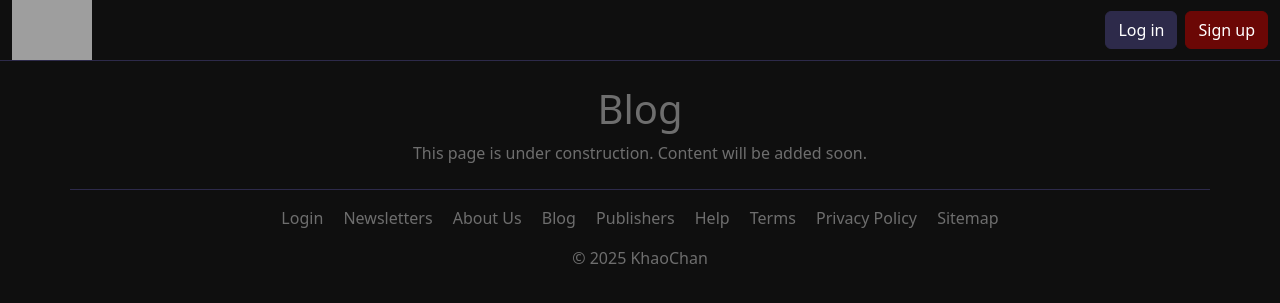
After one commit to nimish-khaochan/khaochan, a Django app: page /blog/ in a window 1280 px wide. The commit adds this page. Shown: the top 303 px of the page. Run offline with Django 5.2, Linux system fonts and the light colour scheme; grey boxes are pictures that could not be loaded.

Commit message:
feat: Add SEO meta tags, custom footer, error pages, and user account basics
- Added comprehensive SEO meta and Open Graph tags in base.html.
- Created footer with placeholder navigation links (Login, Newsletters, About Us, etc.).
- Implemented custom error pages (404.html and 500.html) for improved user experience.
- Integrated Django’s built-in user authentication system with conditional navbar buttons (Login, Sign up, Log Out).
- Customized navbar with distinct "Log in" (blue) and "Sign up" (#6B0705 red) buttons.
- Fixed logout issue by changing logout action to POST request.

```diff
--- a/khaochan_project/khaochan_project/settings.py
+++ b/khaochan_project/khaochan_project/settings.py
@@ -25,7 +25,7 @@ SECRET_KEY = 'django-insecure-+x0%xh)(*8$k-hny8!syo2ml&o(0qd*k*4xn*1p9(!z6t%h%z0
 # SECURITY WARNING: don't run with debug turned on in production!
 DEBUG = True
 
-ALLOWED_HOSTS = []
+ALLOWED_HOSTS = ['127.0.0.1', 'localhost']
 
 
 # Application definition
--- a/khaochan_project/khaochan_project/urls.py
+++ b/khaochan_project/khaochan_project/urls.py
@@ -14,15 +14,31 @@ Including another URLconf
     1. Import the include() function: from django.urls import include, path
     2. Add a URL to urlpatterns:  path('blog/', include('blog.urls'))
 """
+
 from django.contrib import admin
-from django.urls import path
+from django.urls import path, include
 from django.conf import settings
 from django.conf.urls.static import static
-from news.views import home
+from news.views import (
+    home, login_view, newsletters_view, about_view, blog_view,
+    publishers_view, help_view, terms_view, privacy_view, sitemap_view,
+    signup_view
+)
 
 urlpatterns = [
     path('admin/', admin.site.urls),
     path('', home, name='home'),
+    path('login/', login_view, name='login'),
+    path('newsletters/', newsletters_view, name='newsletters'),
+    path('about/', about_view, name='about'),
+    path('blog/', blog_view, name='blog'),
+    path('publishers/', publishers_view, name='publishers'),
+    path('help/', help_view, name='help'),
+    path('terms/', terms_view, name='terms'),
+    path('privacy/', privacy_view, name='privacy'),
+    path('sitemap/', sitemap_view, name='sitemap'),
+    path('accounts/', include('django.contrib.auth.urls')),
+    path('accounts/signup/', signup_view, name='signup'),
 ]
 
 if settings.DEBUG:
--- a/khaochan_project/news/views.py
+++ b/khaochan_project/news/views.py
@@ -5,3 +5,52 @@ def home(request):
     # Fetch the latest 12 news items by date
     news_items = NewsItem.objects.order_by('-date_published')[:12]
     return render(request, 'home.html', {'news_items': news_items})
+
+
+def login_view(request):
+    return render(request, 'placeholder.html', {'title': 'Login'})
+
+
+def newsletters_view(request):
+    return render(request, 'placeholder.html', {'title': 'Newsletters'})
+
+
+def about_view(request):
+    return render(request, 'placeholder.html', {'title': 'About Us'})
+
+
+def blog_view(request):
+    return render(request, 'placeholder.html', {'title': 'Blog'})
+
+
+def publishers_view(request):
+    return render(request, 'placeholder.html', {'title': 'Publishers'})
+
+
+def help_view(request):
+    return render(request, 'placeholder.html', {'title': 'Help'})
+
+
+def terms_view(request):
+    return render(request, 'placeholder.html', {'title': 'Terms'})
+
+
+def privacy_view(request):
+    return render(request, 'placeholder.html', {'title': 'Privacy Policy'})
+
+
+def sitemap_view(request):
+    return render(request, 'placeholder.html', {'title': 'Sitemap'})
+
+
+def signup_view(request):
+    if request.method == 'POST':
+        form = UserCreationForm(request.POST)
+        if form.is_valid():
+            user = form.save()
+            # Log the user in after successful registration
+            login(request, user)
+            return redirect('home')
+    else:
+        form = UserCreationForm()
+    return render(request, 'registration/signup.html', {'form': form})
--- a/khaochan_project/templates/base.html
+++ b/khaochan_project/templates/base.html
@@ -3,8 +3,29 @@
 <html lang="en">
 <head>
   <meta charset="UTF-8" />
-  <title>KhaoChan</title>
+  <title>{% block title %}KhaoChan: Thailand News In Short{% endblock %}</title>
+
+  <!-- Viewport for Responsive Design -->
   <meta name="viewport" content="width=device-width, initial-scale=1.0" />
+
+  <!-- SEO Meta Tags -->
+  <meta name="description" content="KhaoChan delivers concise, 30-word summaries of Thai news for busy expats and locals. Stay informed with quick and engaging headlines." />
+  <meta name="keywords" content="Thai News, Short News, Thailand, Expats, Headlines, KhaoChan" />
+  <meta name="author" content="KhaoChan Team" />
+  <link rel="canonical" href="http://www.yoursiteurl.com/" />
+
+  <!-- Open Graph / Facebook -->
+  <meta property="og:title" content="KhaoChan: Thailand News In Short" />
+  <meta property="og:description" content="Concise Thai news summaries for busy expats and locals." />
+  <meta property="og:type" content="website" />
+  <meta property="og:url" content="http://www.yoursiteurl.com/" />
+  <meta property="og:image" content="{% static 'images/khaochan_logo.png' %}" />
+
+  <!-- Twitter Card -->
+  <meta name="twitter:card" content="summary_large_image" />
+  <meta name="twitter:title" content="KhaoChan: Thailand News In Short" />
+  <meta name="twitter:description" content="Quick, 30-word summaries of Thai news to keep you informed." />
+  <meta name="twitter:image" content="{% static 'images/khaochan_logo.png' %}" />
 
   <!-- Bootstrap 5 CSS -->
   <link
@@ -18,6 +39,7 @@
       color: #6E6E6E;
       margin: 0;
     }
+    /* Navbar styling */
     .navbar {
       background-color: #0F0F0F !important;
       border-bottom: 1px solid #2D2A4A;
@@ -41,6 +63,7 @@
     .nav-link:hover {
       color: #fff !important;
     }
+    /* Button styling */
     .btn-primary {
       background-color: #2D2A4A !important;
       border-color: #2D2A4A !important;
@@ -50,21 +73,33 @@
       background-color: #3f3b66 !important;
       border-color: #3f3b66 !important;
     }
-
+    .btn-signup {
+      background-color: #6B0705 !important;
+      border-color: #6B0705 !important;
+      color: #fff !important;
+    }
+    .btn-signup:hover {
+      background-color: #7d0a0a !important;
+      border-color: #7d0a0a !important;
+    }
     /* Cards */
     .card {
-      background-color: #1A1A1A; /* Very dark gray */
+      background-color: #1A1A1A;
       border: none;
     }
-
-    /* Headline (Title) in #6B0705 (deep red) */
     .card-title {
       color: #6B0705 !important;
     }
-
-    /* Summary in #6E6E6E */
     .card-text {
       color: #6E6E6E !important;
+    }
+    /* Footer */
+    footer a {
+      color: #6E6E6E !important;
+      text-decoration: none;
+    }
+    footer a:hover {
+      color: #fff !important;
     }
   </style>
 </head>
@@ -87,11 +122,25 @@
       </button>
       <div class="collapse navbar-collapse" id="navbarNav">
         <ul class="navbar-nav ms-auto">
-          <li class="nav-item">
-            <a class="btn btn-primary my-2" href="/admin/">
-              Sign In
-            </a>
-          </li>
+          {% if user.is_authenticated %}
+            <li class="nav-item">
+              <span class="nav-link">{{ user.username }}</span>
+            </li>
+            <li class="nav-item">
+              <!-- Logout now uses a form to send a POST request -->
+              <form method="post" action="{% url 'logout' %}" style="display: inline;">
+                {% csrf_token %}
+                <button type="submit" class="btn btn-primary my-2">Log Out</button>
+              </form>
+            </li>
+          {% else %}
+            <li class="nav-item">
+              <a class="btn btn-primary my-2" href="{% url 'login' %}">Log in</a>
+            </li>
+            <li class="nav-item">
+              <a class="btn btn-signup my-2 ms-2" href="{% url 'signup' %}">Sign up</a>
+            </li>
+          {% endif %}
         </ul>
       </div>
     </div>
@@ -102,6 +151,22 @@
     {% endblock %}
   </main>
 
+  <!-- Footer Section -->
+  <footer class="container text-center" style="border-top: 1px solid #2D2A4A; padding-top: 1rem;">
+    <nav>
+      <a href="/login/" class="mx-2">Login</a>
+      <a href="/newsletters/" class="mx-2">Newsletters</a>
+      <a href="/about/" class="mx-2">About Us</a>
+      <a href="/blog/" class="mx-2">Blog</a>
+      <a href="/publishers/" class="mx-2">Publishers</a>
+      <a href="/help/" class="mx-2">Help</a>
+      <a href="/terms/" class="mx-2">Terms</a>
+      <a href="/privacy/" class="mx-2">Privacy Policy</a>
+      <a href="/sitemap/" class="mx-2">Sitemap</a>
+    </nav>
+    <p class="mt-3">© 2025 KhaoChan</p>
+  </footer>
+
   <script src="https://cdn.jsdelivr.net/npm/bootstrap@5.3.0/dist/js/bootstrap.bundle.min.js"></script>
 </body>
 </html>
--- /dev/null
+++ b/khaochan_project/templates/placeholder.html
@@ -0,0 +1,7 @@
+{% extends 'base.html' %}
+{% block content %}
+<div class="container my-4 text-center">
+  <h1>{{ title }}</h1>
+  <p>This page is under construction. Content will be added soon.</p>
+</div>
+{% endblock %}
```
Also changed, not shown: khaochan_project/templates/404.html (added, +9 -0 lines), khaochan_project/templates/500.html (added, +9 -0 lines), khaochan_project/templates/signup.html (added, +13 -0 lines).
